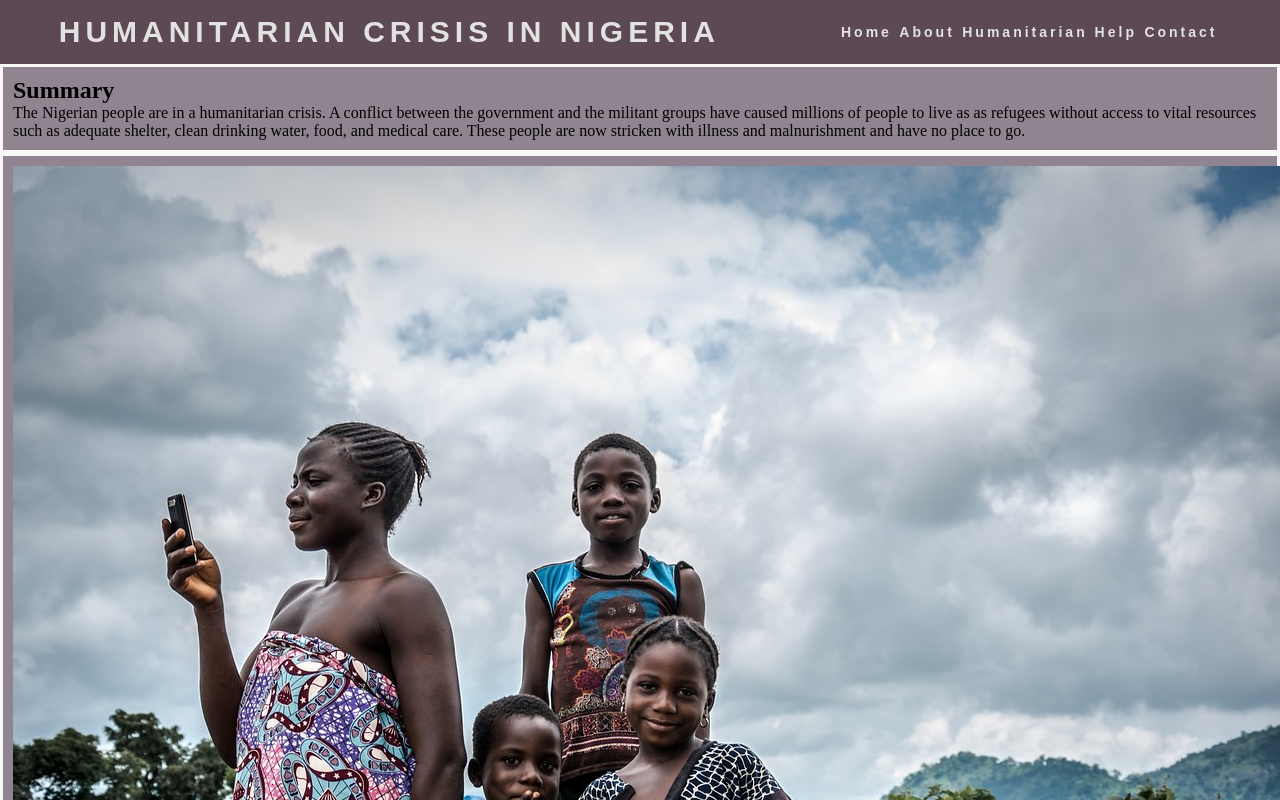
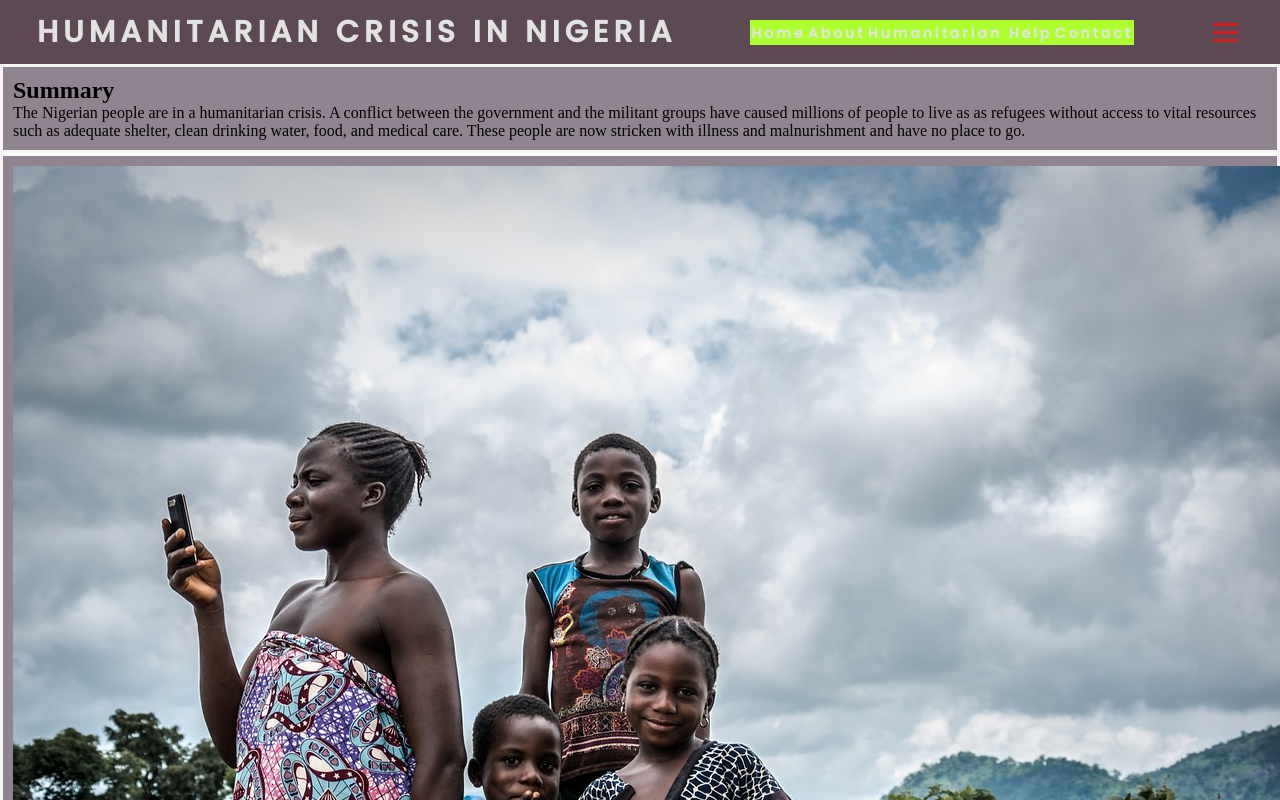
Before and after one commit to llcain/angular-share-humanity, an Angular app: page / in a window 1280 px wide. Shown: the top 800 px of the page. Built offline with nearby package versions, Linux system fonts and the light colour scheme.

Commit message:
hamburger menu

```diff
--- a/src/app/components/header/header.component.css
+++ b/src/app/components/header/header.component.css
@@ -1,3 +1,5 @@
+@import url("https://fonts.googleapis.com/css2?family=Poppins:wght@500&display=swap");
+
 * {
   margin: 0;
   padding: 0;
@@ -22,6 +24,7 @@ nav {
 
 .nav-links {
   display: flex;
+  background-color: greenyellow;
   justify-content: space-around;
   width: 30%;
 }
@@ -37,3 +40,10 @@ nav {
   font-weight: bold;
   font-size: 14px;
 }
+
+.hamburger div {
+  width: 25px;
+  height: 3px;
+  background-color: rgb(211, 30, 30);
+  margin: 5px;
+}
--- a/src/app/components/header/header.component.html
+++ b/src/app/components/header/header.component.html
@@ -16,4 +16,9 @@
       <a href="#">Contact</a>
     </li>
   </ul>
+  <div class="hamburger">
+    <div class="line1"></div>
+    <div class="line2"></div>
+    <div class="line3"></div>
+  </div>
 </nav>
--- a/src/styles.css
+++ b/src/styles.css
@@ -1,4 +1,6 @@
 /* You can add global styles to this file, and also import other style files */
+@import url("https://fonts.googleapis.com/css2?family=Poppins:wght@500&display=swap");
+
 * {
   margin: 0;
   padding: 0;
```
